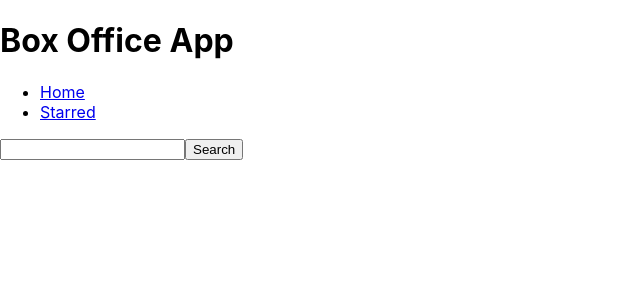
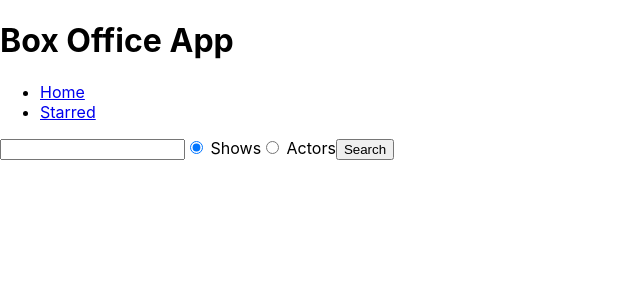
Before and after one commit to shardul523/TV-Wiz, a React (Create React App) app: page / in a window 1280 px wide. Shown: the top 300 px of the page, without its empty margins (0-640 px from the left). Built offline with nearby package versions, Linux system fonts and the light colour scheme.

Commit message:
Added search people functionality

```diff
--- /dev/null
+++ b/src/components/SearchForm.jsx
@@ -0,0 +1,45 @@
+import { useState } from 'react';
+
+const SearchForm = ({ searchHandler }) => {
+    const [searchQuery, setSearchQuery] = useState('');
+    const [searchOption, setSearchOption] = useState('shows');
+
+    const onSubmitHandler = event => {
+        event.preventDefault();
+        const request = {
+            query: searchQuery,
+            option: searchOption,
+        };
+
+        searchHandler(request);
+    };
+
+    return (
+        <form onSubmit={onSubmitHandler}>
+            <input onChange={e => setSearchQuery(e.target.value)} />
+            <label>
+                <input
+                    type="radio"
+                    name="search-option"
+                    value="shows"
+                    checked={searchOption === 'shows'}
+                    onChange={() => setSearchOption('shows')}
+                />{' '}
+                Shows
+            </label>
+            <label>
+                <input
+                    type="radio"
+                    name="search-option"
+                    value="actors"
+                    checked={searchOption === 'actors'}
+                    onChange={() => setSearchOption('actors')}
+                />{' '}
+                Actors
+            </label>
+            <button type="submit">Search</button>
+        </form>
+    );
+};
+
+export default SearchForm;
--- a/src/pages/Home.jsx
+++ b/src/pages/Home.jsx
@@ -1,18 +1,19 @@
 import { useState } from 'react';
 
-import { searchShows } from '../utils';
+import { searchActors, searchShows } from '../utils';
+import SearchForm from '../components/SearchForm';
 
 const Home = () => {
     const [apiData, setApiData] = useState(null);
     const [apiError, setApiError] = useState(null);
 
-    const searchHandler = async e => {
-        e.preventDefault();
-        const searchQuery = e.target[0].value;
+    const searchHandler = async ({ query, option }) => {
         setApiError(null);
 
         try {
-            const searchData = await searchShows(searchQuery);
+            let searchData = '';
+            if (option === 'shows') searchData = await searchShows(query);
+            else searchData = await searchActors(query);
             setApiData(searchData);
         } catch (err) {
             setApiError(err.message);
@@ -22,19 +23,18 @@ const Home = () => {
     const renderApiData = () => {
         if (apiError) return <h1>{apiError}</h1>;
 
-        if (!apiData) return null;
+        if (!apiData || (apiData.length && apiData.length > 0)) return null;
 
-        return apiData.map(data => (
-            <div key={data.show.id}>{data.show.name}</div>
-        ));
+        if (apiData[0].shows)
+            return apiData.map(data => (
+                <div key={data.show.id}>{data.show.name}</div>
+            ));
+        else console.log(apiData);
     };
 
     return (
         <>
-            <form onSubmit={searchHandler}>
-                <input />
-                <button type="submit">Search</button>
-            </form>
+            <SearchForm searchHandler={searchHandler} />
             <div>{renderApiData()}</div>
         </>
     );
--- a/src/utils/index.js
+++ b/src/utils/index.js
@@ -8,3 +8,5 @@ const apiGet = async endpoint => {
 };
 
 export const searchShows = query => apiGet(`/search/shows?q=${query}`);
+
+export const searchActors = query => apiGet(`/search/people?q=${query}`);
```
